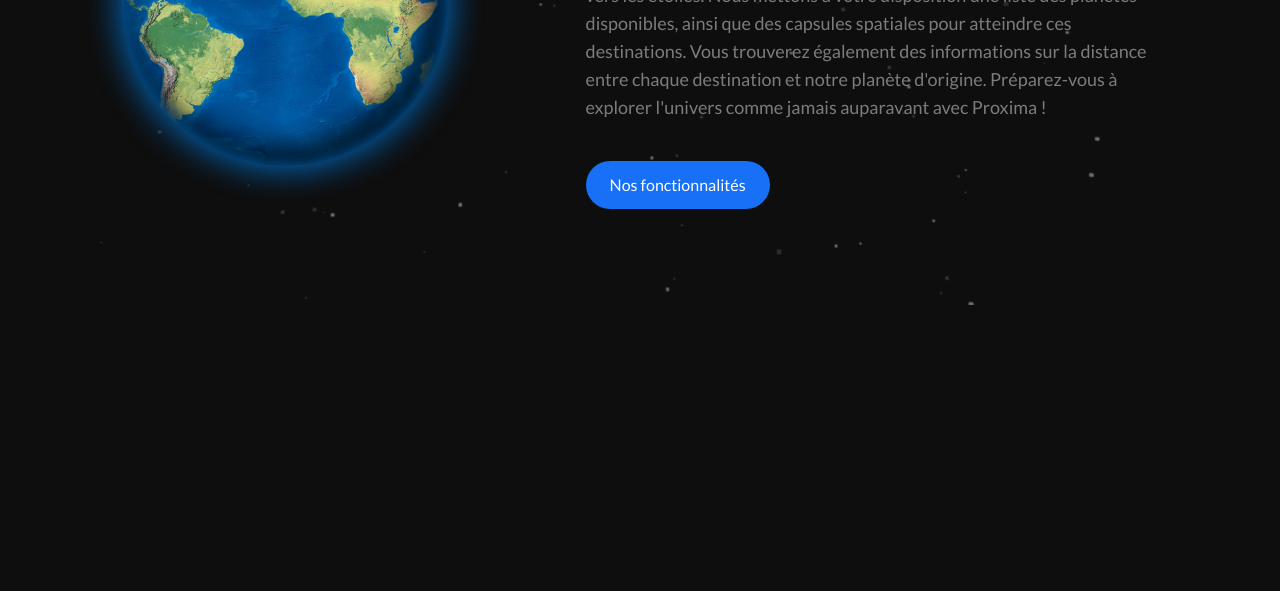
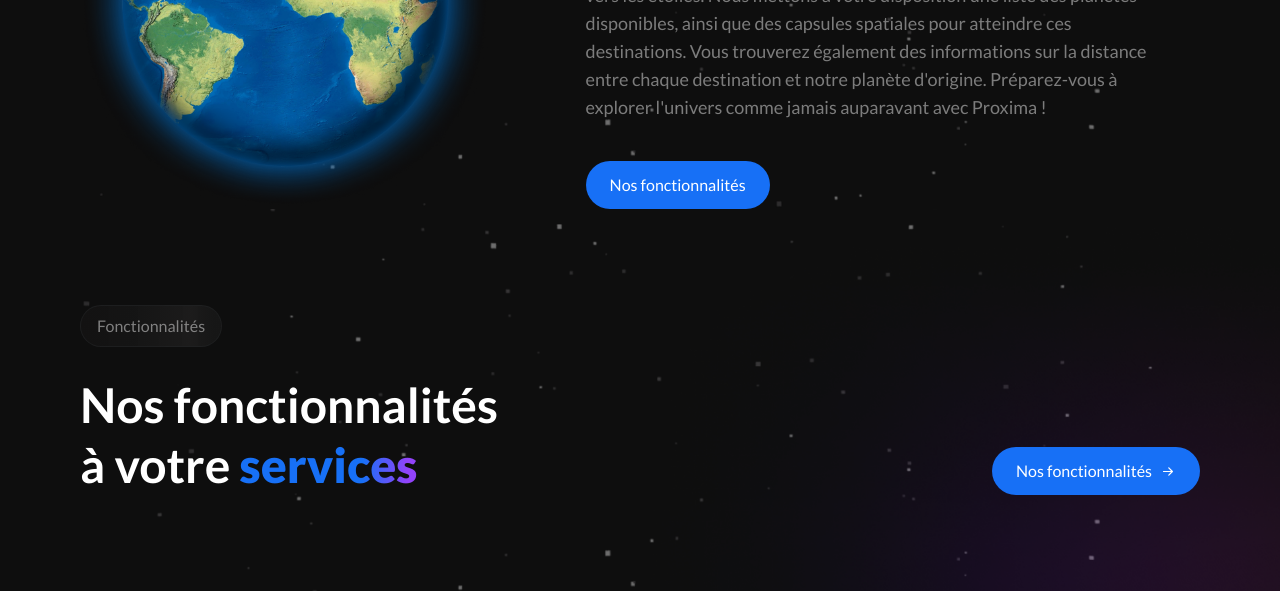
Before and after one commit to KiritoEM/mini-projet-L2, a website: page index.html in a window 1280 px wide. Shown: the part 1152-1743 px from the top of the page. Before the commit the page ends 1457 px from the top, so only its background shows below. Drawn offline with Linux system fonts and the light colour scheme.

Commit message:
add button to features-header

```diff
--- a/index.html
+++ b/index.html
@@ -56,7 +56,7 @@
 
     <!-- section about -->
     <section
-        class="about flex items-center gap-24 py-24 px-20 bg-[url('/public/star.png')] bg-cover bg-no-repeat bg-center">
+        class="about flex items-center gap-24 pt-24 px-20 bg-[url('/public/star.png')] bg-cover bg-no-repeat bg-center">
         <div class="earth w-2/5">
             <img src="/public/earth.png" class="w-full h-full object-contain" />
         </div>
@@ -83,6 +83,23 @@
             </button>
         </div>
     </section>
+
+    <!-- section fonctionnalités -->
+    <section
+        class="features w-full h-max overflow-hidden flex flex-col gap-10 py-24 px-20 justify-center items-start bg-[url('/public/features-bg.png')] bg-cover bg-no-repeat bg-center">
+        <div class="header w-full flex justify-between items-end">
+            <div class="title flex flex-col gap-7">
+                <div class="tag">
+                    <p class="flex">Fonctionnalités</p>
+                </div>
+                <h2 class="text-white text-5xl lato-bold leading-tight">Nos fonctionnalités à votre <span
+                        class="lato-black">services</span></h2>
+            </div>
+            <button class="text-white px-6 py-3 rounded-full flex items-center gap-2">
+                Nos fonctionnalités <img src="/public/arrow-right.svg" alt="">
+            </button>
+        </div>
+    </section>
 </body>
 
 </html>
--- a/src/styles.css
+++ b/src/styles.css
@@ -122,6 +122,21 @@ body {
     color: var(--gray02);
 }
 
-.about .about-content  button {
+.about .about-content button {
     background-color: var(--blue01);
 }
+
+.features .title h2 {
+    width: 420px;
+}
+
+.features .title h2 span {
+    background: linear-gradient(92deg, #1770F6 68.89%, #9243FA 94.31%);
+    background-clip: text;
+    -webkit-background-clip: text;
+    -webkit-text-fill-color: transparent;
+}
+
+.features .header button {
+    background-color: var(--blue01);
+}
```
Also changed, not shown: public/features-bg.png (added), src/output.css.
